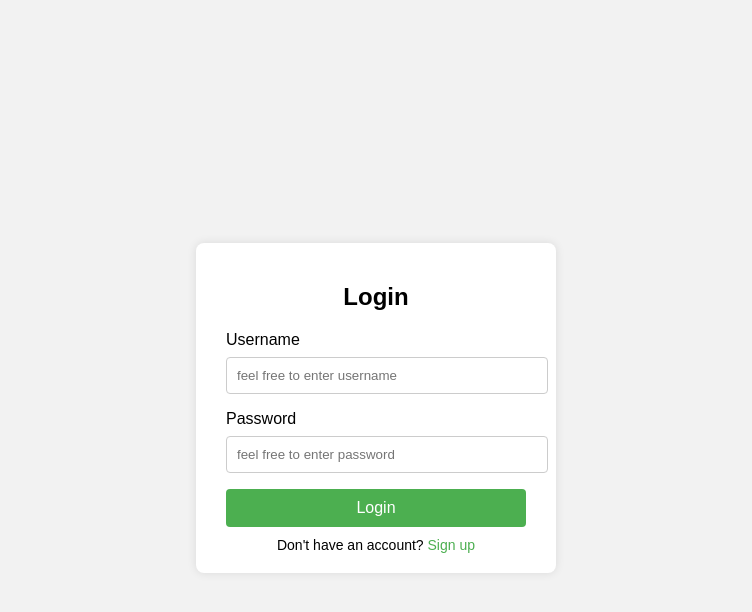
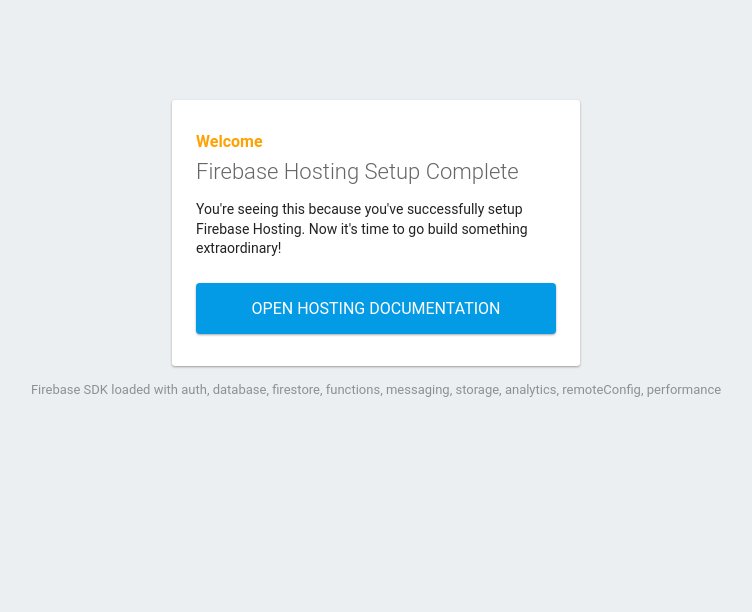
Before and after one commit to ashajakkana26/my-profile, a plain HTML site: page public/index.html in a window 1280 px wide. Shown: the whole page, without its empty margins (264-1016 px from the left). Drawn offline with Linux system fonts and the light colour scheme; some packages are replaced by stand-ins of ours.

```diff
--- a/public/index.html
+++ b/public/index.html
@@ -1,83 +1,89 @@
 <!DOCTYPE html>
-<html lang="en">
+<html>
   <head>
-  <meta charset="UTF-8">
-  <title>Login Page</title>
-  <style>
-    body {
-      font-family: Arial, sans-serif;
-      background-color: #f2f2f2;
-      display: flex;
-      justify-content: center;
-      align-items: center;
-      height: 100vh;
-    }
+    <meta charset="utf-8">
+    <meta name="viewport" content="width=device-width, initial-scale=1">
+    <title>Welcome to Firebase Hosting</title>
 
-    .login-box {
-      background-color: #fff;
-      padding: 20px 30px;
-      border-radius: 8px;
-      box-shadow: 0 0 10px rgba(0,0,0,0.1);
-      width: 300px;
-    }
+    <!-- update the version number as needed -->
+    <script defer src="/__/firebase/11.6.0/firebase-app-compat.js"></script>
+    <!-- include only the Firebase features as you need -->
+    <script defer src="/__/firebase/11.6.0/firebase-auth-compat.js"></script>
+    <script defer src="/__/firebase/11.6.0/firebase-database-compat.js"></script>
+    <script defer src="/__/firebase/11.6.0/firebase-firestore-compat.js"></script>
+    <script defer src="/__/firebase/11.6.0/firebase-functions-compat.js"></script>
+    <script defer src="/__/firebase/11.6.0/firebase-messaging-compat.js"></script>
+    <script defer src="/__/firebase/11.6.0/firebase-storage-compat.js"></script>
+    <script defer src="/__/firebase/11.6.0/firebase-analytics-compat.js"></script>
+    <script defer src="/__/firebase/11.6.0/firebase-remote-config-compat.js"></script>
+    <script defer src="/__/firebase/11.6.0/firebase-performance-compat.js"></script>
+    <!--
+      initialize the SDK after all desired features are loaded, set useEmulator to false
+      to avoid connecting the SDK to running emulators.
+    -->
+    <script defer src="/__/firebase/init.js?useEmulator=true"></script>
 
-    h2 {
-      text-align: center;
-      margin-bottom: 20px;
-    }
-
-    input[type="text"],
-    input[type="password"] {
-      width: 100%;
-      padding: 10px;
-      margin: 8px 0 16px 0;
-      border: 1px solid #ccc;
-      border-radius: 4px;
-    }
-
-    button {
-      width: 100%;
-      padding: 10px;
-      background-color: #4CAF50;
-      border: none;
-      color: white;
-      font-size: 16px;
-      border-radius: 4px;
-      cursor: pointer;
-    }
-
-    button:hover {
-      background-color: #45a049;
-    }
-
-    .signup-link {
-      text-align: center;
-      margin-top: 10px;
-      font-size: 14px;
-    }
-
-    .signup-link a {
-      color: #4CAF50;
-      text-decoration: none;
+    <style media="screen">
+      body { background: #ECEFF1; color: rgba(0,0,0,0.87); font-family: Roboto, Helvetica, Arial, sans-serif; margin: 0; padding: 0; }
+      #message { background: white; max-width: 360px; margin: 100px auto 16px; padding: 32px 24px; border-radius: 3px; }
+      #message h2 { color: #ffa100; font-weight: bold; font-size: 16px; margin: 0 0 8px; }
+      #message h1 { font-size: 22px; font-weight: 300; color: rgba(0,0,0,0.6); margin: 0 0 16px;}
+      #message p { line-height: 140%; margin: 16px 0 24px; font-size: 14px; }
+      #message a { display: block; text-align: center; background: #039be5; text-transform: uppercase; text-decoration: none; color: white; padding: 16px; border-radius: 4px; }
+      #message, #message a { box-shadow: 0 1px 3px rgba(0,0,0,0.12), 0 1px 2px rgba(0,0,0,0.24); }
+      #load { color: rgba(0,0,0,0.4); text-align: center; font-size: 13px; }
+      @media (max-width: 600px) {
+        body, #message { margin-top: 0; background: white; box-shadow: none; }
+        body { border-top: 16px solid #ffa100; }
       }
     </style>
   </head>
   <body>
-  <div class="login-box">
-    <h2>Login</h2>
-    <form>
-      <label for="username">Username</label>
-      <input type="text" id="username" name="username" placeholder="feel free to enter username" required>
+    <div id="message">
+      <h2>Welcome</h2>
+      <h1>Firebase Hosting Setup Complete</h1>
+      <p>You're seeing this because you've successfully setup Firebase Hosting. Now it's time to go build something extraordinary!</p>
+      <a target="_blank" href="https://firebase.google.com/docs/hosting/">Open Hosting Documentation</a>
+    </div>
+    <p id="load">Firebase SDK Loading&hellip;</p>
 
-      <label for="password">Password</label>
-      <input type="password" id="password" name="password" placeholder="feel free to enter password" required>
+    <script>
+      document.addEventListener('DOMContentLoaded', function() {
+        const loadEl = document.querySelector('#load');
+        // // 🔥🔥🔥🔥🔥🔥🔥🔥🔥🔥🔥🔥🔥🔥🔥🔥🔥🔥🔥🔥🔥🔥🔥🔥🔥🔥🔥🔥🔥🔥🔥
+        // // The Firebase SDK is initialized and available here!
+        //
+        // firebase.auth().onAuthStateChanged(user => { });
+        // firebase.database().ref('/path/to/ref').on('value', snapshot => { });
+        // firebase.firestore().doc('/foo/bar').get().then(() => { });
+        // firebase.functions().httpsCallable('yourFunction')().then(() => { });
+        // firebase.messaging().requestPermission().then(() => { });
+        // firebase.storage().ref('/path/to/ref').getDownloadURL().then(() => { });
+        // firebase.analytics(); // call to activate
+        // firebase.analytics().logEvent('tutorial_completed');
+        // firebase.performance(); // call to activate
+        //
+        // // 🔥🔥🔥🔥🔥🔥🔥🔥🔥🔥🔥🔥🔥🔥🔥🔥🔥🔥🔥🔥🔥🔥🔥🔥🔥🔥🔥🔥🔥🔥🔥
 
-      <button type="submit">Login</button>
-
-      <div class="signup-link">
-        Don't have an account? <a href="#">Sign up</a>
-      </div>
-    </form>
-  </div>
+        try {
+          let app = firebase.app();
+          let features = [
+            'auth',
+            'database',
+            'firestore',
+            'functions',
+            'messaging',
+            'storage',
+            'analytics',
+            'remoteConfig',
+            'performance',
+          ].filter(feature => typeof app[feature] === 'function');
+          loadEl.textContent = `Firebase SDK loaded with ${features.join(', ')}`;
+        } catch (e) {
+          console.error(e);
+          loadEl.textContent = 'Error loading the Firebase SDK, check the console.';
+        }
+      });
+    </script>
   </body>
 </html>
```
Lines whose indentation alone changed are shown as unchanged.
